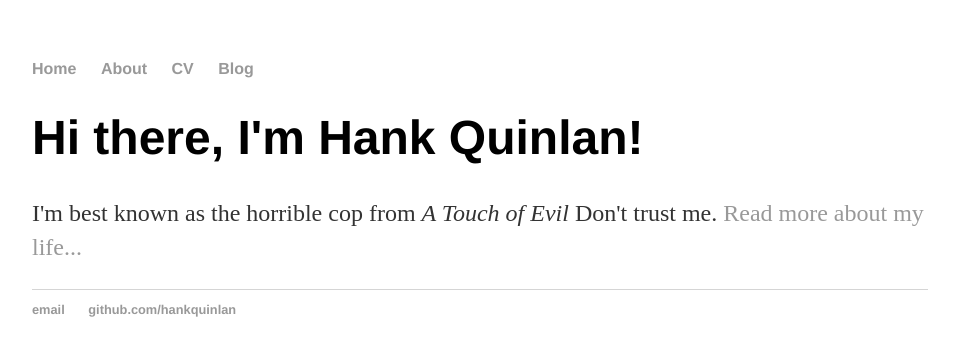
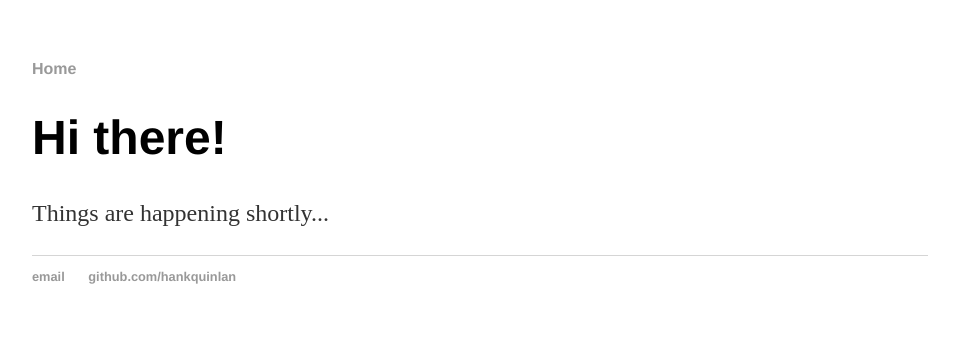
Before and after one commit to Youssef-farag/youssef-farag.github.io, a plain HTML site: page index.html in a window 1280 px wide. Shown: the whole page, without its empty margins (160-1119 px from the left). Drawn offline with Linux system fonts and the light colour scheme.

Commit message:
Update index.html

```diff
--- a/index.html
+++ b/index.html
@@ -8,21 +8,23 @@
 		<nav>
     		<ul>
         		<li><a href="/">Home</a></li>
-	        	<li><a href="/about">About</a></li>
+<!-- 	        	<li><a href="/about">About</a></li>
         		<li><a href="/cv">CV</a></li>
-        		<li><a href="/blog">Blog</a></li>
+        		<li><a href="/blog">Blog</a></li> -->
     		</ul>
 		</nav>
 		<div class="container">
     		<div class="blurb">
-        		<h1>Hi there, I'm Hank Quinlan!</h1>
-				<p>I'm best known as the horrible cop from <em>A Touch of Evil</em> Don't trust me. <a href="/about">Read more about my life...</a></p>
+        		<h1>Hi there!</h1>
+				<p>Things are happening shortly...</a></p>
     		</div><!-- /.blurb -->
 		</div><!-- /.container -->
 		<footer>
     		<ul>
-        		<li><a href="mailto:hankquinlanhub@gmail.com">email</a></li>
-        		<li><a href="https://github.com/hankquinlan">github.com/hankquinlan</a></li>
+<!--         		<li><a href="mailto:notyet@gmail.com">email</a></li> -->
+        		<li><a href="">email</a></li>
+<!--         		<li><a href="https://github.com/hankquinlan">github.com/hankquinlan</a></li> -->
+			<li><a href="">github.com/hankquinlan</a></li>
 			</ul>
 		</footer>
 	</body>
```
